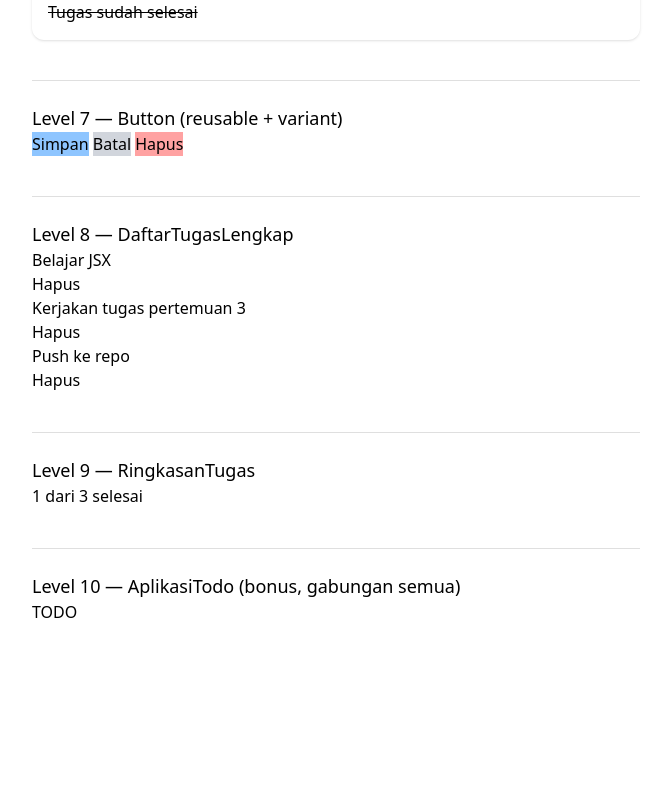
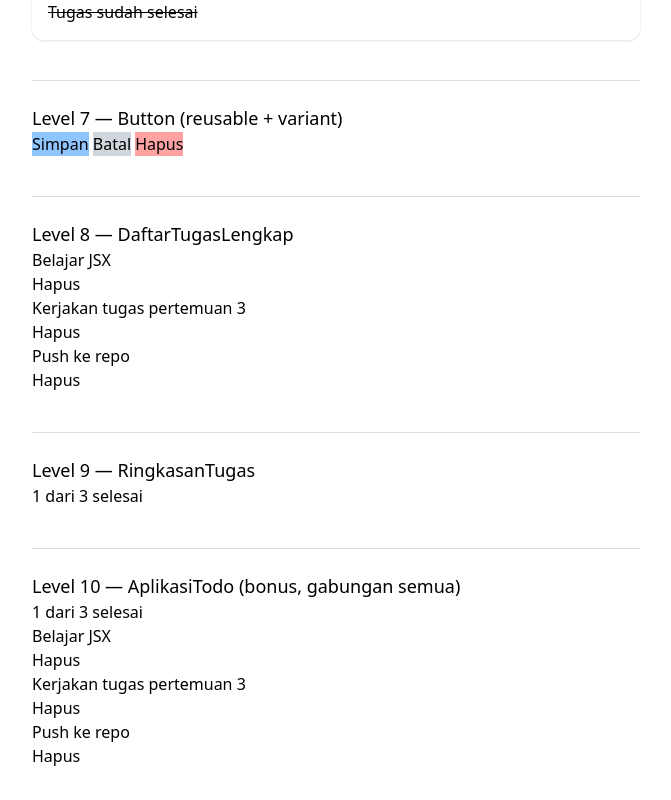
Before and after one commit to webdev-if-its/frontend-5053241025, a React (Vite) app in the folder pertemuan-03/: page / in a window 1280 px wide. Shown: the part 1060-1860 px from the top of the page, without its empty margins (304-975 px from the left). Before the commit the page ends 1748 px from the top, so only its background shows below. Built offline with nearby package versions, Linux system fonts and the light colour scheme.

Commit message:
Pertemuan-03: Level 10 Selesai

```diff
--- a/pertemuan-03/src/components/AplikasiTodo.tsx
+++ b/pertemuan-03/src/components/AplikasiTodo.tsx
@@ -10,6 +10,19 @@
 // paling mengubah cara berpikirmu dibanding menulis HTML/CSS biasa?
 //
 // Lihat SOAL.md untuk kontrak lengkap.
-export function AplikasiTodo(props: any) {
-  return <p>TODO</p>
+
+import type { Tugas } from "../types";
+import { DaftarTugasLengkap } from "./DaftarTugasLengkap";
+import { RingkasanTugas } from "./RingkasanTugas";
+
+type AplikasiTodoProps = {
+  tugas: Tugas[];
+  onHapus: (id: string) => void;
+};
+
+export function AplikasiTodo({ tugas, onHapus }: AplikasiTodoProps) {
+  return <p>
+    <RingkasanTugas tugas={tugas} />
+    <DaftarTugasLengkap tugas={tugas} onHapus={onHapus} />
+  </p>
 }
```
Also changed, not shown: 1 other file (tests, documents, lock files or other folders).
